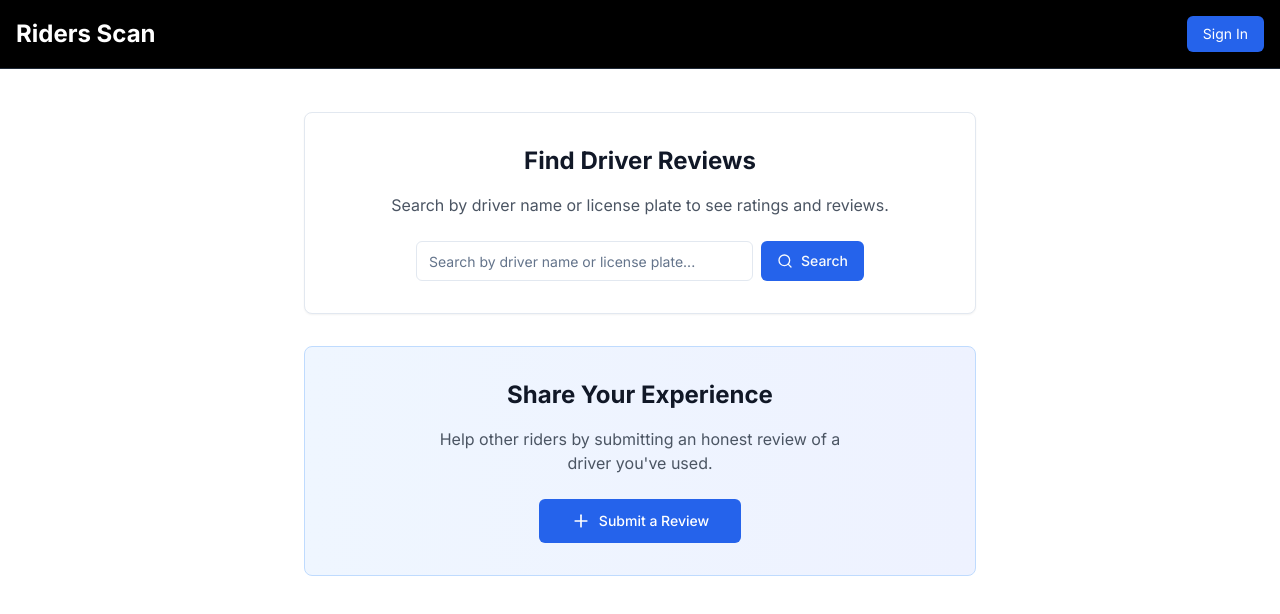
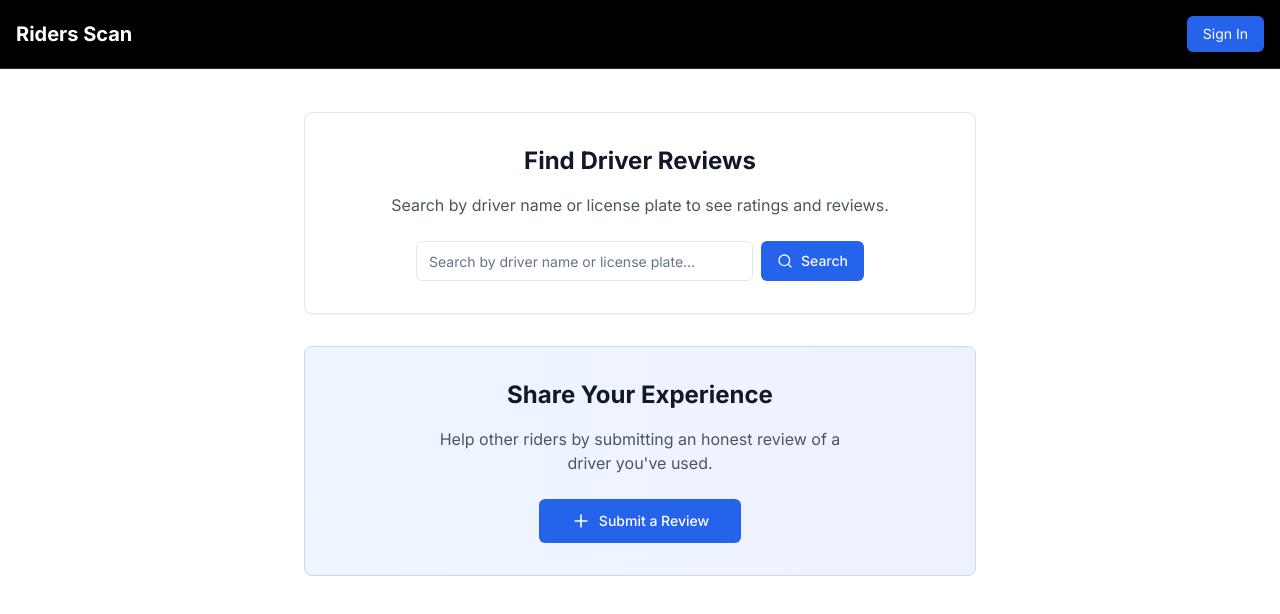
Before and after one commit to sanFransisco/riders-scan, a Next.js app: page / in a window 1280 px wide. Shown: the top 614 px of the page. Built offline with nearby package versions, Linux system fonts and the light colour scheme; no server answers.

Commit message:
Make logo smaller and fix Sign Out button to match Sign In UX

```diff
--- a/app/layout.tsx
+++ b/app/layout.tsx
@@ -25,7 +25,7 @@ export default function RootLayout({
               <div className="container mx-auto px-4 py-4">
                 <div className="flex items-center justify-between">
                   <div>
-                    <h1 className="text-2xl font-bold text-white">
+                    <h1 className="text-xl font-bold text-white">
                       Riders Scan
                     </h1>
                   </div>
--- a/components/SignInButton.tsx
+++ b/components/SignInButton.tsx
@@ -21,7 +21,7 @@ export default function SignInButton() {
         </span>
         <button
           onClick={() => signOut()}
-          className="px-4 py-2 text-sm text-white bg-red-600 hover:bg-red-700 rounded-md transition-colors"
+          className="px-4 py-2 text-sm text-white bg-blue-600 hover:bg-blue-700 rounded-md transition-colors"
         >
           Sign Out
         </button>
```
